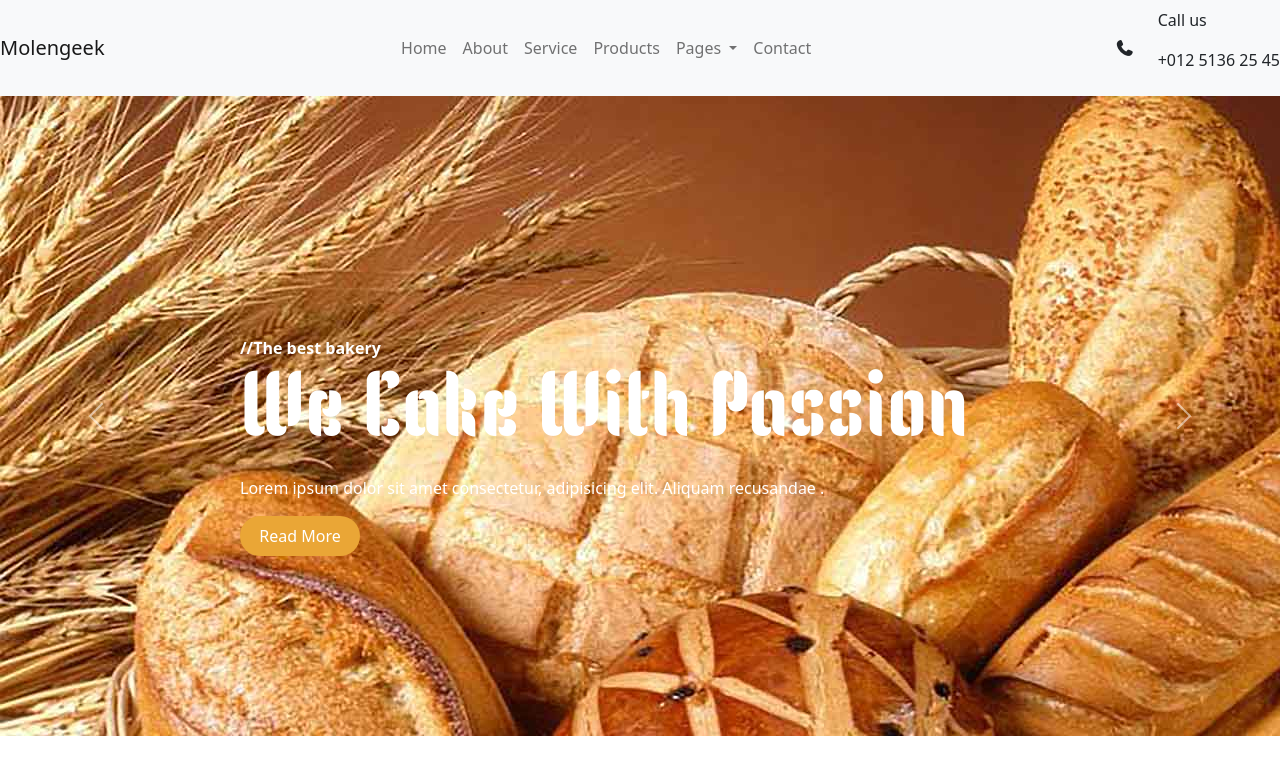
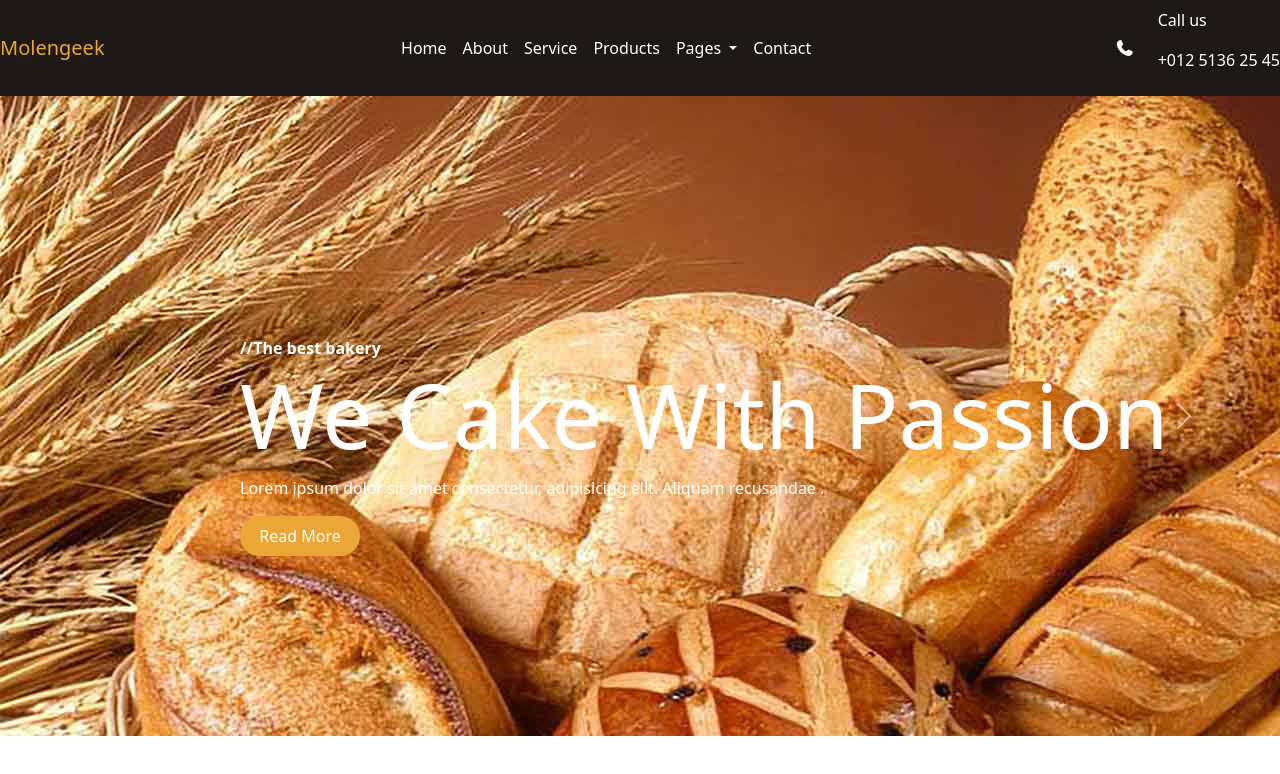
Before and after one commit to Shahin-Alz/projet-img, a website: page index.html in a window 1280 px wide. Drawn offline with nearby package versions, Linux system fonts and the light colour scheme.

Commit message:
header presque finis

```diff
--- a/index.html
+++ b/index.html
@@ -11,7 +11,7 @@
 
 <body>
     <header>
-        <nav class="navbar d-flex  navbar-expand-lg navbar-light bg-light">
+        <nav class="navbar d-flex  navbar-expand-lg navbar-light ">
             <a class="navbar-brand" href="#">Molengeek</a>
             <button class="navbar-toggler" type="button" data-toggle="collapse" data-target="#navbarNavDropdown"
                 aria-controls="navbarNavDropdown" aria-expanded="false" aria-label="Toggle navigation">
--- a/src/sass/modules/_header.scss
+++ b/src/sass/modules/_header.scss
@@ -28,3 +28,20 @@ button{
     height: 5vh;
     color: white;
 }
+
+.navbar-brand{
+    color: #eaa636;
+}
+
+.nav-link{
+    color: white;
+}
+
+.nav-link:hover{
+    color: #eaa636;
+}
+
+.navbar{
+    background-color: #1e1916;
+    color: white;
+}
--- a/src/sass/modules/_section.scss
+++ /dev/null
@@ -1,3 +0,0 @@
-h1{
-    font-family: kadri;
-}
```
Also changed, not shown: public/css/app.css.
